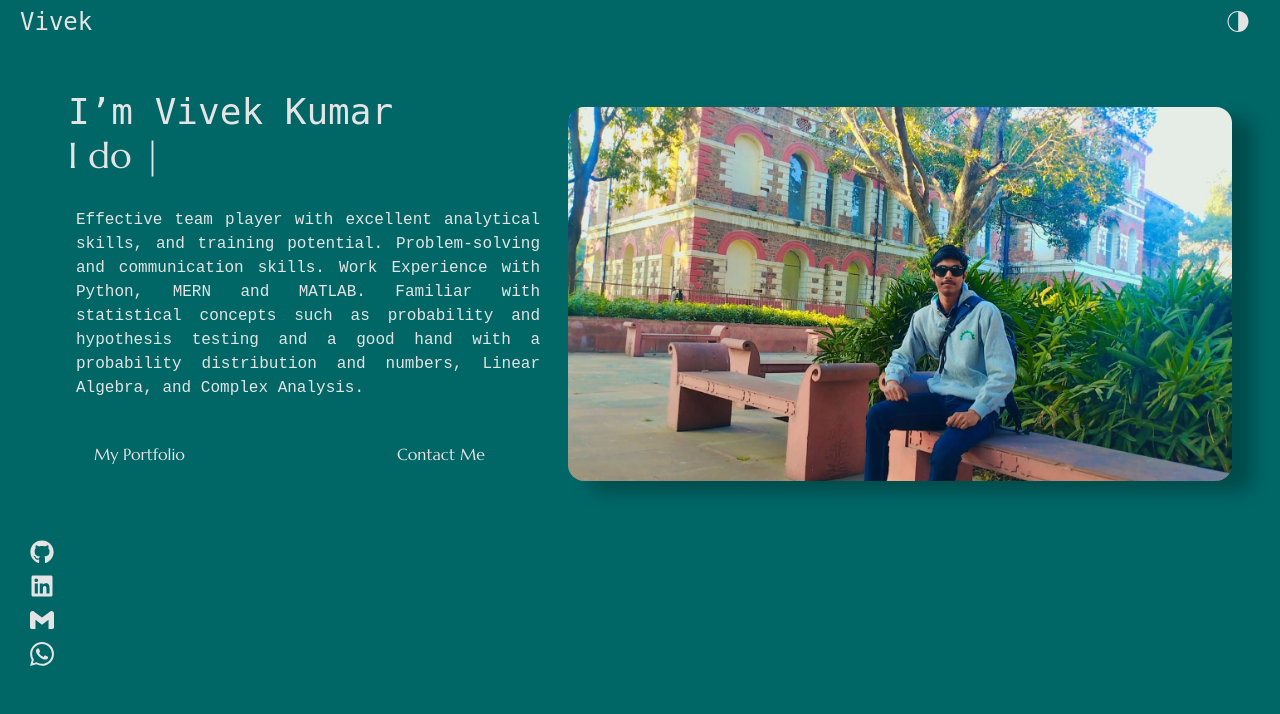
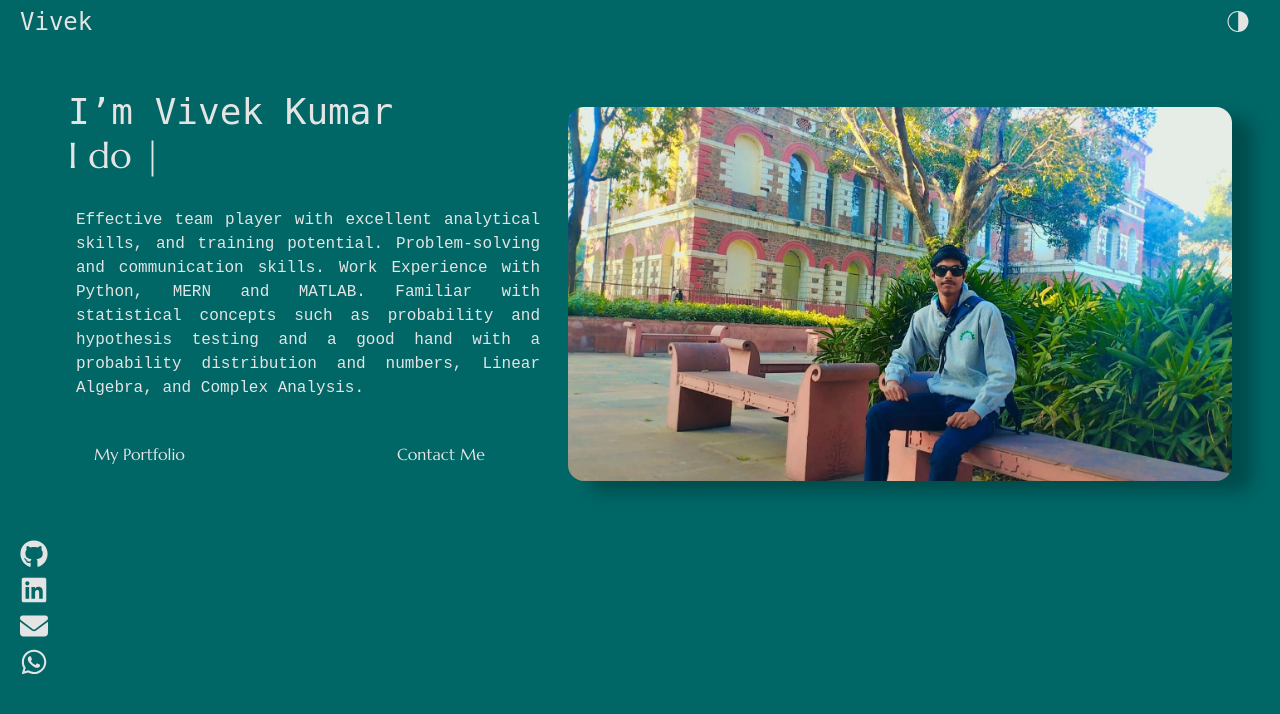
Before and after one commit to Vivekumar08/Portfolio, a React (Create React App) app: page / in a window 1280 px wide. Shown: the top 714 px of the page. Built offline with nearby package versions, Linux system fonts and the light colour scheme; a web font is replaced by a local one.

Commit message:
socila links

```diff
--- a/package.json
+++ b/package.json
@@ -3,6 +3,10 @@
   "version": "0.1.0",
   "private": true,
   "dependencies": {
+    "@fortawesome/fontawesome-svg-core": "^6.2.1",
+    "@fortawesome/free-brands-svg-icons": "^6.2.1",
+    "@fortawesome/free-solid-svg-icons": "^6.2.1",
+    "@fortawesome/react-fontawesome": "^0.2.0",
     "@steveeeie/react-page-transition": "^1.3.0",
     "@testing-library/jest-dom": "^5.16.5",
     "@testing-library/react": "^13.4.0",
--- a/src/App.css
+++ b/src/App.css
@@ -4,6 +4,8 @@
     border-color: #3C4048;
     color: #3C4048;
     fill: #3C4048;
+    border-color: #53d8d8;
+    stroke: #53d8d8;
 }
 
 .blob {
--- a/src/Components/SocialLinks.jsx
+++ b/src/Components/SocialLinks.jsx
@@ -1,15 +1,15 @@
 import React from "react";
 import "./social.css";
+import { socialprofils } from "../Pages/Content";
 import {
-  FaGithub,
-  FaTwitter,
-  FaFacebookF,
-  FaLinkedin,
-  FaYoutube,
-  FaTwitch,
-} from "react-icons/fa";
-import {SiGmail, SiWhatsapp} from 'react-icons/si'
-import { socialprofils } from "../Pages/Content";
+  faGithub,
+  faLinkedin,
+  faTwitter,
+  faWhatsapp,
+  faYoutube,
+} from "@fortawesome/free-brands-svg-icons";
+import { FontAwesomeIcon } from "@fortawesome/react-fontawesome";
+import { faEnvelope } from "@fortawesome/free-solid-svg-icons";
 
 export const Socialicons = (params) => {
   return (
@@ -18,56 +18,41 @@ export const Socialicons = (params) => {
         {socialprofils.twitter && (
           <li>
             <a href={socialprofils.twitter}>
-              <FaTwitter />
+              <FontAwesomeIcon icon={faTwitter} />
             </a>
           </li>
         )}
         {socialprofils.github && (
           <li>
             <a href={socialprofils.github}>
-              <FaGithub />
-            </a>
-          </li>
-        )}
-        {socialprofils.facebook && (
-          <li>
-            <a href={socialprofils.facebook}>
-              <FaFacebookF />
+              <FontAwesomeIcon icon={faGithub} />
             </a>
           </li>
         )}
         {socialprofils.linkedin && (
           <li>
             <a href={socialprofils.linkedin}>
-              <FaLinkedin />
+              <FontAwesomeIcon icon={faLinkedin} />
             </a>
           </li>
         )}
         {socialprofils.mail && (
           <li>
-            <a href={`mailto:${socialprofils.mail}`}>
-              <SiGmail />
-            </a>
+            <a href={`mailto:${socialprofils.mail}`}>{/* <SiGmail /> */}</a>
+            <FontAwesomeIcon icon={faEnvelope} />
           </li>
         )}
         {socialprofils.whatsapp && (
           <li>
             <a href={`tel:${socialprofils.whatsapp}`}>
-              <SiWhatsapp />
+              <FontAwesomeIcon icon={faWhatsapp} />
             </a>
           </li>
         )}
         {socialprofils.youtube && (
           <li>
             <a href={socialprofils.youtube}>
-              <FaYoutube />
-            </a>
-          </li>
-        )}
-        {socialprofils.twitch && (
-          <li>
-            <a href={socialprofils.twitch}>
-              <FaTwitch />
+              <FontAwesomeIcon icon={faYoutube} />
             </a>
           </li>
         )}
--- a/src/Components/social.css
+++ b/src/Components/social.css
@@ -1,10 +1,11 @@
 .stick_follow_icon {
     top: 80%;
-    left: 30px;
+    left: 20px;
     width: 20px;
     height: 200px;
     position: fixed;
     margin-top: -100px;
+
 }
 
 .stick_follow_icon ul {
@@ -16,27 +17,19 @@
 .stick_follow_icon svg {
     width: 2em;
     height: 2em;
-    /* fill: var(--text-color) */
 }
 
-.stick_follow_icon p {
-    top: 70px;
-    left: -24px;
-    width: 68px;
-    height: 20px;
-    font-size: 14px;
-    font-weight: 600;
-    line-height: 1.2;
-    white-space: nowrap;
-    position: relative;
-    transform: rotate(-90deg);
+.stick_follow_icon svg:hover {
+    color: #007fff;
+    filter: "drop-shadow(21px 11px 8px #000000)";
 }
+
 
 .stick_follow_icon ul li {
     display: block;
-    font-size: 12px;
+    font-size: 14px;
     text-align: center;
-    margin-bottom: 10px;
+    margin-bottom: 8px;
     transition: all .3s;
 }
 
--- a/src/index.css
+++ b/src/index.css
@@ -14,6 +14,8 @@ body {
   margin: 0;
   background-color: var(--bg-color);
   color: var(--text-color);
+  border-color: #b2d8d8;
+  stroke: #b2d8d8;
   font-family: 'Chivo Mono', 'monospace';
   -webkit-font-smoothing: antialiased;
   -moz-osx-font-smoothing: grayscale;
```
Also changed, not shown: 1 other file (tests, documents, lock files or other folders).
